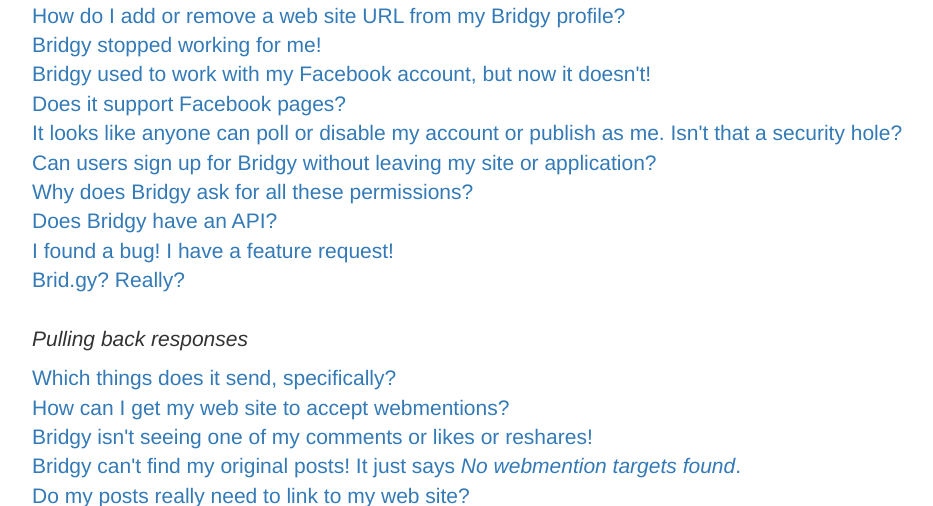
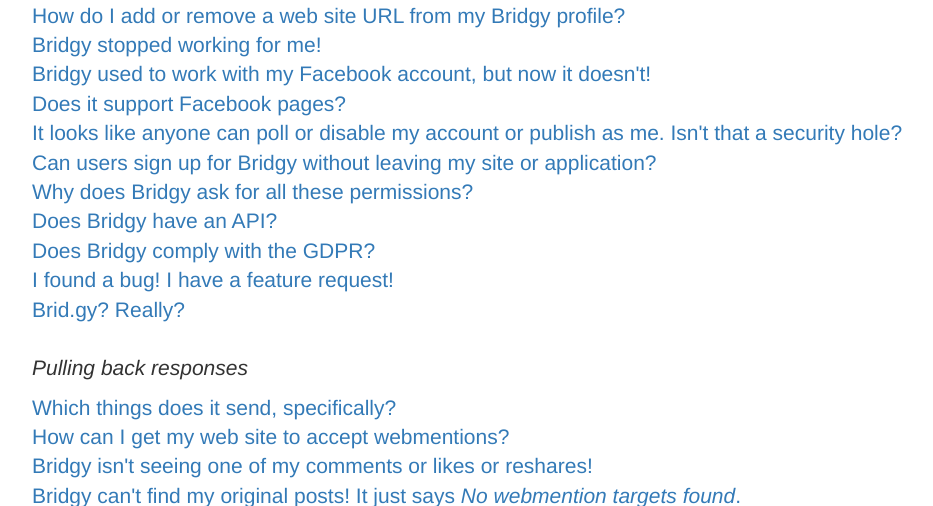
Before and after one commit to snarfed/bridgy, a Python web app: template templates/about.html in a window 1280 px wide. Shown: the part 1709-2215 px from the top of the page, without its empty margins (78-1011 px from the left). Run offline with Jinja, Linux system fonts and the light colour scheme; the template is opened without the code that fills it, so the values that code supplies are empty; some libraries are stand-ins or nearby versions.

Commit message:
docs: add GDPR

```diff
--- a/templates/about.html
+++ b/templates/about.html
@@ -73,6 +73,7 @@ service.</a>
   without leaving my site or application?</a></li>
 <li><a href="#permissions">Why does Bridgy ask for all these permissions?</a></li>
 <li><a href="#api">Does Bridgy have an API?</a></li>
+<li><a href="#gdpr">Does Bridgy comply with the GDPR?</a></li>
 <li><a href="#bug">I found a bug! I have a feature request!</a></li>
 <li><a href="#cute">Brid.gy? Really?</a></li>
 
@@ -419,6 +420,14 @@ Here are the properties Bridgy uses:
   </ul>
 
 </ul></code>
+</li>
+
+<li id="gdpr" class="question">Does Bridgy comply with the GDPR?</li>
+<li class="answer">
+<p>Um...maybe?</p>
+<p>The <a href="https://www.eugdpr.org/">EU General Data Protection Regulation</a> aka GDPR (<a href="https://indieweb.org/GDPR">more details</a>) is a sweeping new set of data privacy laws in the EU that take effect May 2018.</p>
+<p>Bridgy <em>may</em> be exempt from much of the GDPR. <a href="https://gdpr-info.eu/art-9-gdpr/">Article 9 (2) (e)</a> exempts processing that <em>relates to personal data which are manifestly made public by the data subject.</em> Also, <a href="https://gdpr-info.eu/art-2-gdpr/">Article 2</a> says <em>personal data...by a natural person in the course of a purely personal or household activity</em> is exempt, and the vast majority of Bridgy's user data is from or for personal web sites.</p>
+<p>Having said that, Bridgy is a small non-commercial side project with a small user base. Even if it doesn't comply, I don't expect anyone to care too much. I don't plan to spend much more time or effort researching until someone convinces me I need to. (Sorry!)</p>
 </li>
 
 <li id="bug" class="question">I found a bug! I have a feature request!</li>
```
